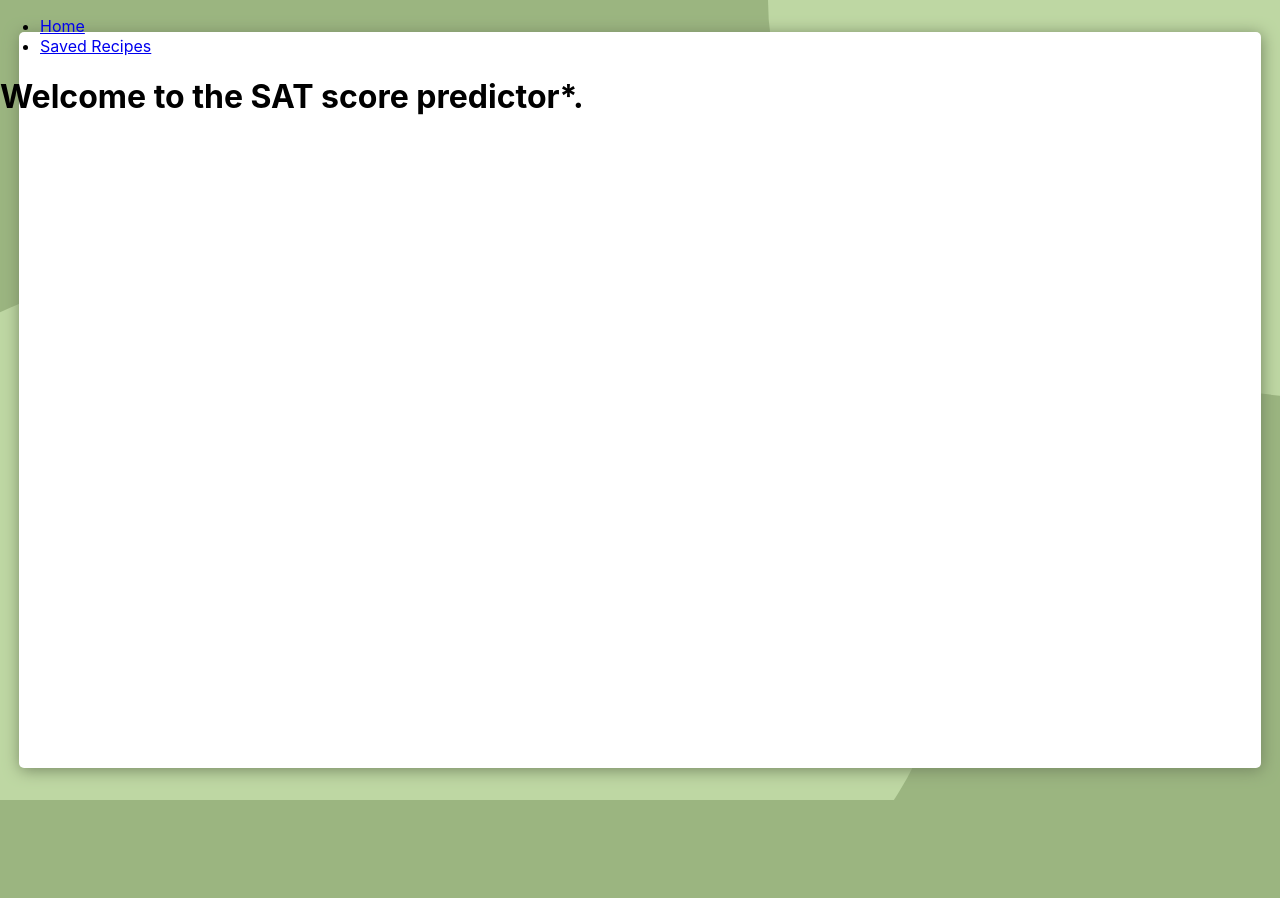
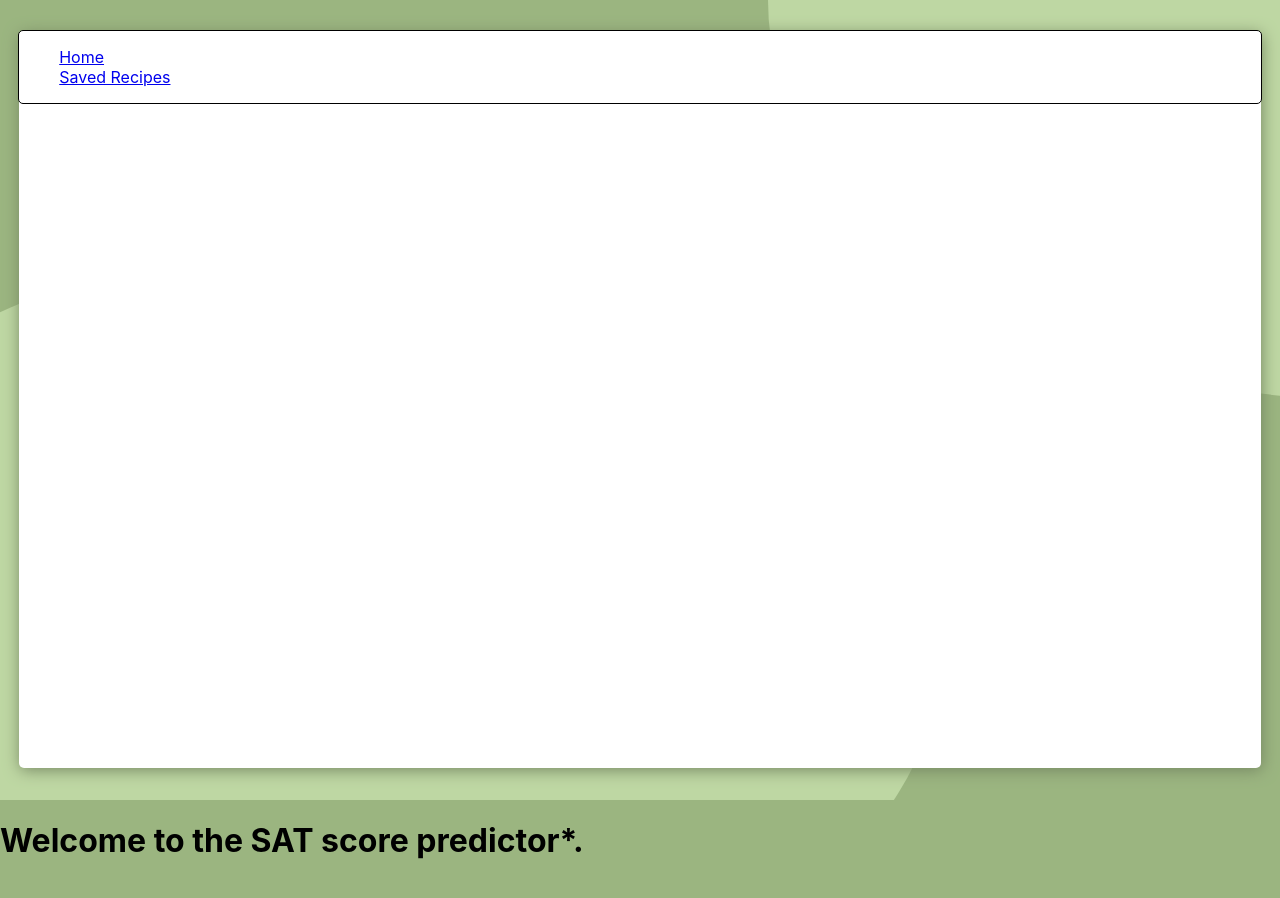
Before and after one commit to saachivar/Foodiez2.0, a React (Create React App) app in the folder foodiez2.0-frontend/: page /saved-recipes in a window 1280 px wide. Before the commit the page ends 800 px from the top, so only its background shows below. Built offline with nearby package versions, Linux system fonts and the light colour scheme.

Commit message:
navbar exists

```diff
--- a/foodiez2.0-frontend/src/Components/NavBar.js
+++ b/foodiez2.0-frontend/src/Components/NavBar.js
@@ -1,9 +1,11 @@
 import React from 'react';
 import { Link } from 'react-router-dom';
+import '../css/NavBar.css'
 
 
 const Navbar = () => {
   return (
+    <div className='nav-container'>
         <nav className="navbar">
         <ul>
             <li><Link to="/">Home</Link></li>
@@ -11,6 +13,7 @@ const Navbar = () => {
             {/* Add more links as needed */}
         </ul>
         </nav>
+    </div>
   );
 };
 
--- /dev/null
+++ b/foodiez2.0-frontend/src/css/NavBar.css
@@ -0,0 +1,49 @@
+/* NavBar.css */
+.nav-container {
+    display: flex;
+    justify-content: center;
+    align-items: center;
+    width: 100%;
+    height: 100vh; /* Full viewport height */
+    align-items: flex-start; /* Align items to the top */
+}
+.navbar {
+    display: flex;
+    justify-content: space-between;
+    align-items: center;
+    background-color: white;
+    color: #fff;
+    width: 97%;
+    display: flex;
+    justify-content: space-between;
+    align-items: center;
+    position: fixed;
+    top: 30px;
+    z-index: 1;
+    border-radius: 5px;
+    border:.5px solid black
+  }
+
+  .navbar-brand {
+    font-size: 1.5em;
+  }
+
+  .navbar-nav {
+    list-style: none;
+    display: flex;
+    margin: 0;
+    padding: 0;
+  }
+
+  .nav-item {
+    margin-left: 1em;
+  }
+
+  .nav-link {
+    color: #fff;
+    text-decoration: none;
+  }
+
+  .nav-link:hover {
+    text-decoration: underline;
+  }
```
Lines whose indentation alone changed are shown as unchanged.
